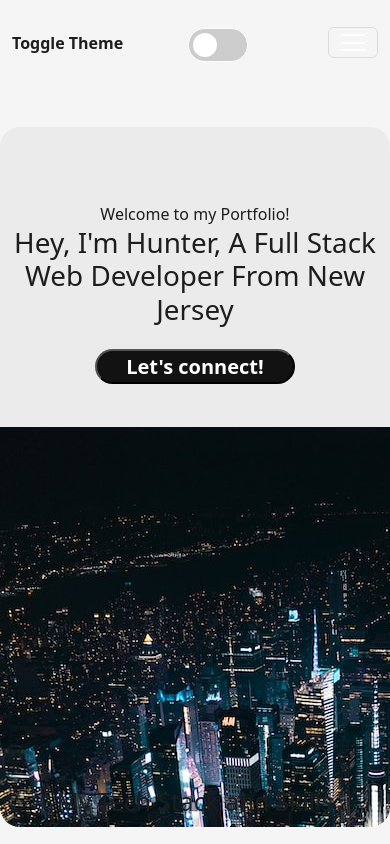
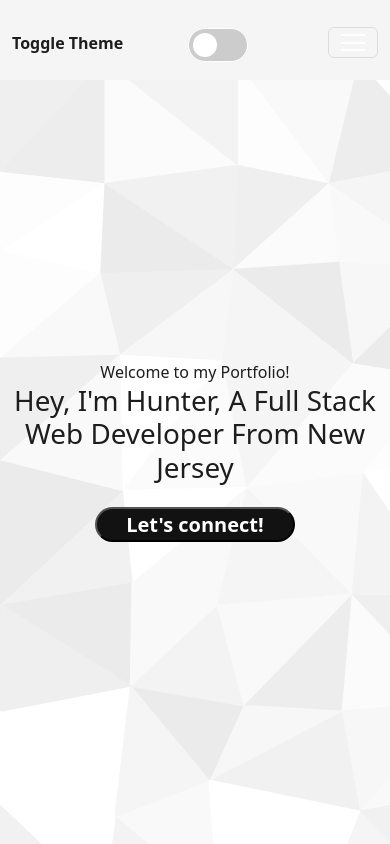
Before and after one commit to HunterBrennan1/Brennan.dev, a React (Create React App) app in the folder personal-portfolio/: page / in a window 390 px wide. Shown: the top 844 px of the page. Built offline with nearby package versions, Linux system fonts and the light colour scheme.

Commit message:
added textured background to main page with l/d mode theme, fixed mobile ui

```diff
--- a/personal-portfolio/src/App.css
+++ b/personal-portfolio/src/App.css
@@ -13,6 +13,7 @@
   --toggle-bg-color: #fefefe;
   --transition-color:#121212;
   --dark-light:#121212;
+  --background-image: url(./assets/img/lightthemebg.svg);
 }
 
 [data-theme="dark"] {
@@ -26,6 +27,7 @@
   --toggle-bg-color: #fefefe;
   --transition-color:#fff;
   --dark-light:#fff;
+  --background-image: url(./assets/img/darkthemebg.svg);
 }
 
 
@@ -66,6 +68,7 @@ h1, h2, h3, h4, h5, h6 {
 
 h2 {
   color: var(--text-color);
+  padding-top: 50px;
 }
 
 header {
@@ -381,15 +384,20 @@ nav.navbar .navbar-toggler[aria-expanded="true"] .navbar-toggler-icon {
 
 .MainPage {
   background-color: var(--background-color);
+  background-image: var(--background-image);
+  background-size: cover;
   color: var(--text-color);
-  height:650px;
+  height:100vh;
   width:100%;
-  padding-top: 10px;
+  padding-top: 100px;
 }
 
 .headerContainer {
   background-color:var(--link-background-color) ;
   border-radius: 20px;
+  box-shadow: 10px 10px 12px -3px rgba(0,0,0,0.75);
+  -webkit-box-shadow: 10px 10px 12px -3px rgba(0,0,0,0.75);
+  -moz-box-shadow: 10px 10px 12px -3px rgba(0,0,0,0.75);
 
 }
 
@@ -463,6 +471,18 @@ border-radius: 13px;
   border-radius: 13px;
 }
 
+.hidden {
+  opacity: 0;
+  transition: 1s;
+  filter: blur(5px);
+  transform: translateX(-100%);
+}
+
+.show {
+  opacity: 1;
+  filter: blur(0);
+  transform: translateX(0);
+}
 
 .App {
   text-align: center;
@@ -476,6 +496,9 @@ border-radius: 13px;
 @media (prefers-reduced-motion: no-preference) {
   .App-logo {
     animation: App-logo-spin infinite 20s linear;
+  }
+  .hidden {
+    transition: none;
   }
 }
 
@@ -503,6 +526,33 @@ border-radius: 13px;
   }
 }
 
+
+@media screen and (max-width:1400px) {
+  .headerContainer {
+    margin-top: 25px !important;
+  }
+
+  header {
+    height: 155px;
+  }
+
+  h2 {
+    padding-top: 50px;
+  }
+
+}
+
+@media screen and (max-width:990px) {
+  header {
+    height: 60px;
+  }
+
+  nav {
+    height: 80px;
+  }
+
+}
+
 @media screen and (max-width:768px) {
   .img-fluid{
     display:none;
@@ -512,14 +562,28 @@ border-radius: 13px;
     border-bottom-right-radius: 20px;
     border-bottom-left-radius: 20px;
     height: 400px;
+    display: none;
   }
 
   .headerMain {
     height: 300px;
-    padding-top: 75px;
+    padding-top: 175px;
+    margin-top: 100px;
+  }
+
+  .headerContainer {
+    background-color: transparent;
+    box-shadow: none;
   }
 
   h2 {
-    padding-top: 20px !important;
+    padding-top: 90px !important;
   }
 }
+
+@media screen and (max-height:800px) {
+  .headerMain {
+    padding-top: 130px;
+  }
+
+}
```
Also changed, not shown: personal-portfolio/src/assets/img/darkthemebg.svg (added), personal-portfolio/src/assets/img/lightthemebg.svg (added).
